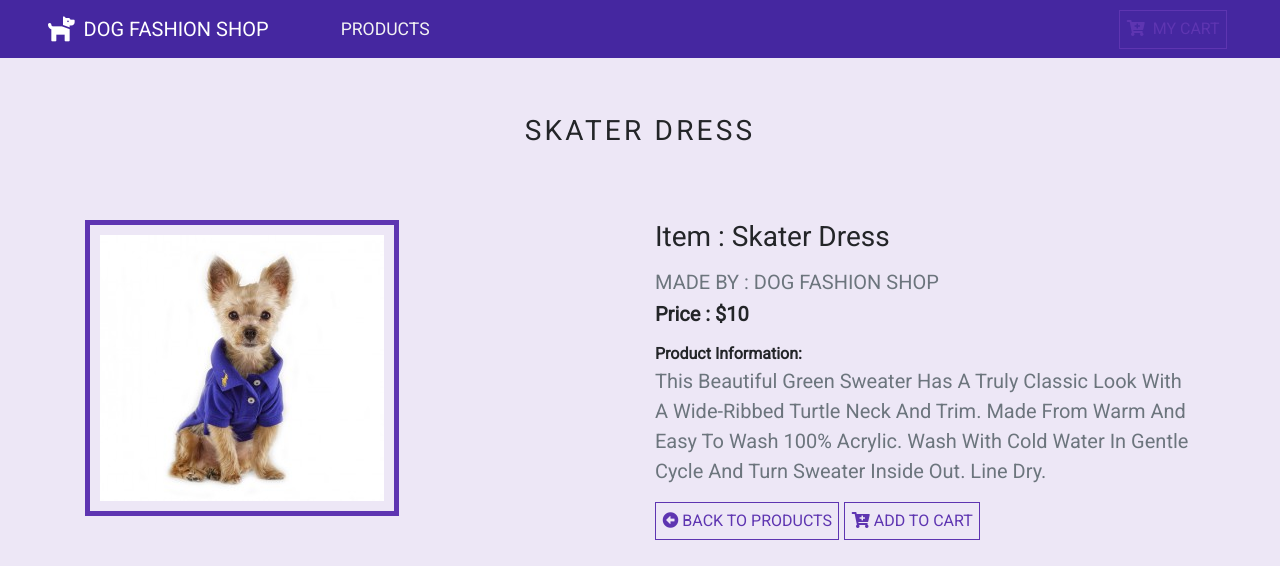
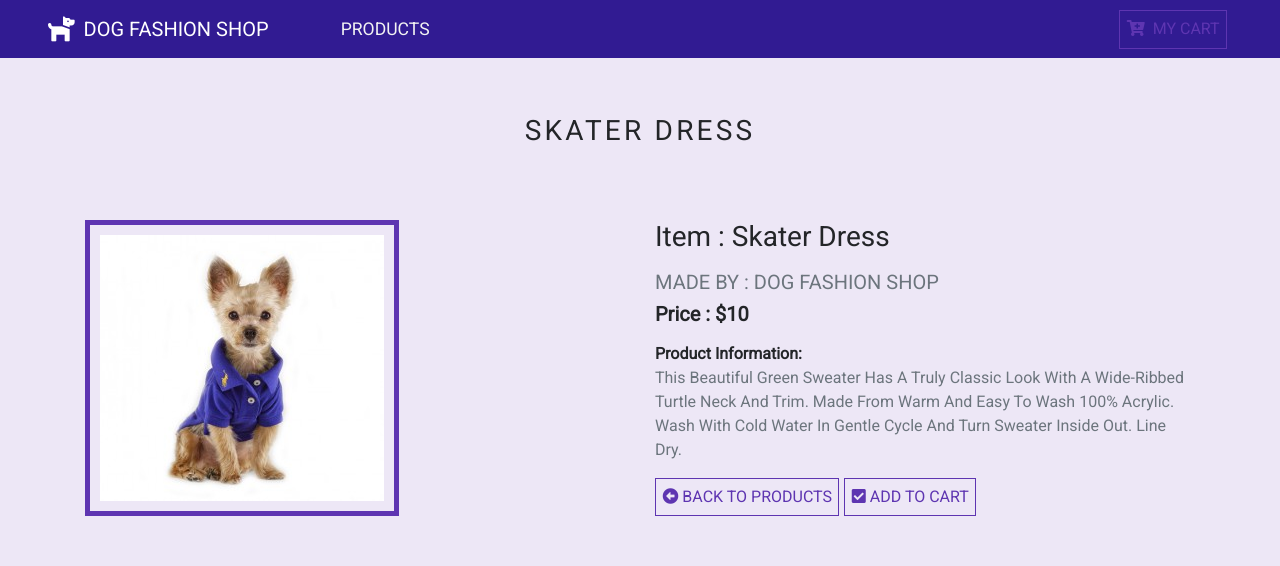
Before and after one commit to EdgardoDev/dog-fashion-shop, a React (Create React App) app: page /details in a window 1280 px wide. Shown: the top 566 px of the page. Built offline with nearby package versions, Linux system fonts and the light colour scheme.

Commit message:
Added functionality to open and close modal

```diff
--- a/src/App.css
+++ b/src/App.css
@@ -1,10 +1,11 @@
 :root {
-  --mainBlue: #4527a0;
+  --mainBlue: #311b92;
   --lightBlue: #5e35b1;
   --mainWhite: #f3f3f3;
   --mainDark: #232528;
   --mainBackground: #ede7f6;
   --cartBtn: #ede7f6;
+  --lightPurple: #b39ddb;
 }
 
 body {
--- a/src/components/Details.js
+++ b/src/components/Details.js
@@ -35,7 +35,7 @@ export default class Details extends Component {
                   <p className="mt-3 mb-0 text-capitalize font-weight-bold">
                     product information:
                   </p>
-                  <p className="text-muted lead">{info}</p>
+                  <p className="text-muted">{info}</p>
                   <div>
                     <Link to="/">
                       <ButtonContainer>
@@ -45,9 +45,10 @@ export default class Details extends Component {
                     <ButtonContainer
                     disabled={inCart ? true:false} onClick={() => {
                       value.addItemToCart(id);
+                      value.openModal(id);
                     }}
                     >
-                      <i className="fas fa-cart-plus"></i> {inCart ? "inCart" : "ADD TO CART"}
+                    <i class="fas fa-check-square"></i> {inCart ? "IN YOUR CART" : "ADD TO CART"}
                     </ButtonContainer>
                   </div>
                 </div>
--- a/src/components/Product.js
+++ b/src/components/Product.js
@@ -22,10 +22,11 @@ export default class Product extends Component {
                 disabled={inCart ? true : false}
                 onClick={() => {
                   value.addItemToCart(id);
+                  value.openModal(id);
                 }}>
                 {inCart ? (
-                  <p className="mb-0" disabled>
-                    IN CART</p>
+                  <p className="mb-0 btnCartText" disabled>
+                    <i class="fas fa-check-square"></i></p>
                 ) : (
                     <i className="fas fa-cart-plus" />
                   )}
@@ -103,7 +104,7 @@ const ProductWrapper = styled.div`
     background: var(--lightBlue);
     border: none;
     color: var(--mainWhite);
-    font-size: 1.4rem;
+    font-size: 1.2rem;
     transform: translate(100%, 100%);
     transition: all 0.3s linear;
   }
@@ -113,7 +114,7 @@ const ProductWrapper = styled.div`
   }
 
   .buttonCart:hover {
-    color: var(--mainBlue);
+    color: var(--lightPurple);
     cursor: pointer;
   }
 `;
--- a/src/context.js
+++ b/src/context.js
@@ -7,8 +7,11 @@ const ProductContext = React.createContext();
 class ProductProvider extends Component {
   state = {
     products: [],
-    detailProduct: detailProduct
-  }
+    detailProduct: detailProduct,
+    cart: [],
+    modalOpened: true,
+    modalItem: detailProduct,
+  };
 
   componentDidMount() {
     this.setProducts();
@@ -40,8 +43,30 @@ class ProductProvider extends Component {
   };
 
   addItemToCart = (id) => {
-    console.log(`hello from add item to the cart. the id is ${id}`);
+    let tempProducts = [...this.state.products];
+    const index = tempProducts.indexOf(this.getItem(id));
+    const product = tempProducts[index];
+    product.inCart = true;
+    product.count = 1;
+    const price = product.price;
+    product.total = price;
+    this.setState(() => {
+      return {products:tempProducts, cart:[...this.state.cart, product]}
+    })
   };
+
+  openModal = id => {
+    const product = this.getItem(id);
+    this.setState(() => {
+      return {modalItem:product, modalOpened:true}
+    });
+  }
+
+  closeModal = () => {
+    this.setState(() => {
+      return {modalOpened:false}
+    })
+  }
 
   render() {
     return (
@@ -49,7 +74,10 @@ class ProductProvider extends Component {
         ...this.state,
         processDetails:this.processDetails,
         addItemToCart: this.addItemToCart,
-      }}>
+        openModal:this.openModal,
+        closeModal:this.closeModal
+      }}
+      >
         {this.props.children}
       </ProductContext.Provider>
     )
```
